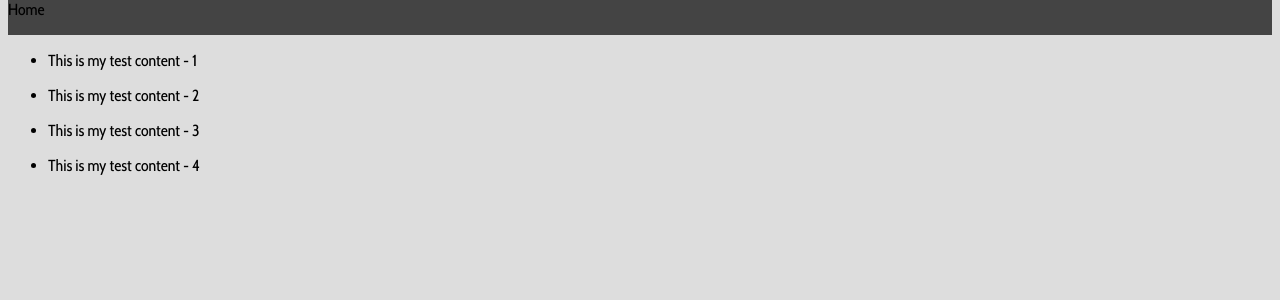
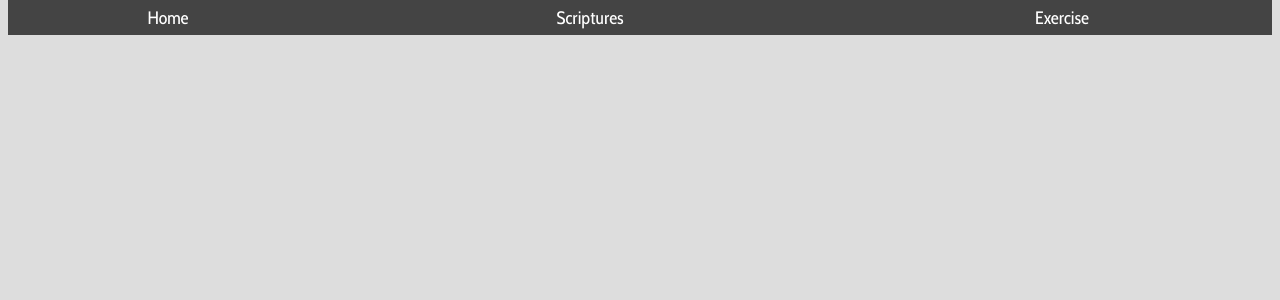
Before and after one commit to browerjosiahdev/biggest-winner, a PHP site: page / in a window 1280 px wide. Shown: the part 158-458 px from the top of the page. Run offline with PHP 8.4, Linux system fonts and the light colour scheme.

Commit message:
Setup styles for master page, and menu

```diff
--- a/css/site.css
+++ b/css/site.css
@@ -1,31 +1,33 @@
-body
-{
+body {
   font-family: 'cabin_condensed', Arial, sans-serif;
-    background-color: #ddd;
-}
+  background-color: #ddd; }
 
-.header
-{
+.header {
   display: table;
   width: 100%;
   height: 150px;
   background-color: #555;
-    text-align: center;
-}
-
-.header .title
-{
+  text-align: center; }
+  .header .title {
     display: table-cell;
     color: #fff;
     font-size: 60px;
     font-weight: bold;
-    vertical-align: middle;
-}
+    vertical-align: middle; }
 
-.menu
-{
+.menu {
   display: table;
   width: 100%;
   height: 35px;
-    background-color: #444;
-}
+  background-color: #444; }
+  .menu .link {
+    cursor: pointer;
+    display: table-cell;
+    color: #fff;
+    font-size: 18px;
+    text-align: center;
+    vertical-align: middle; }
+    .menu .link:hover {
+      color: #ccc; }
+
+/*# sourceMappingURL=site.css.map */
--- /dev/null
+++ b/data/points.json
@@ -0,0 +1,23 @@
+{
+    "points":
+    [
+        {
+            "id": 1,
+            "name": "Scriptures",
+            "description": "Did you read your scriptures today?",
+            "fields":
+            [
+                {
+                    "label": "Reference",
+                    "maxLength": 200,
+                    "numLines": 1
+                },
+                {
+                    "label": "Comment",
+                    "maxLength": 200,
+                    "numLines": 5
+                }
+            ]
+        }
+    ]
+}
--- a/index.html
+++ b/index.html
@@ -1,6 +1,12 @@
 <!DOCTYPE html>
 <html lang="en" ng-app="MasterApp">
     <head>
+        <meta http-equiv="cache-control" content="max-age=0" />
+        <meta http-equiv="cache-control" content="no-cache" />
+        <meta http-equiv="expires" content="0" />
+        <meta http-equiv="expires" content="Tue, 01 Jan 1980 1:00:00 GMT" />
+        <meta http-equiv="pragma" content="no-cache" />
+        <meta http-equiv="X-UA-Compatible" content="IE=Edge" />
         <title>Biggest Winner</title>
         <link type="text/css" rel="stylesheet" href="css/font.css">
         <link type="text/css" rel="stylesheet" href="css/site.css">
@@ -13,11 +19,13 @@
         </div>
         <div class="menu">
             <div class="link">Home</div>
+            <div class="link">Scriptures</div>
+            <div class="link">Exercise</div>
         </div>
-        <ul>
-            <li ng-repeat="test in tests">
-                <p>{{test.content}}</p>
-            </li>
-        </ul>
+        <div class="point-forms-container">
+            <div class="point-form" ng-repeat="point in points">
+                <h3>{{point.name}}</h3>
+            </div>
+        </div>
     </body>
 </html>
--- a/js/site.js
+++ b/js/site.js
@@ -1,18 +1,7 @@
 var m_masterApp = angular.module('MasterApp', []);
 
-m_masterApp.controller('MasterBodyCtrl', ['$scope', function( $scope ) {
-    $scope.tests = [
-        {
-            'content': 'This is my test content - 1'
-        },
-        {
-            'content': 'This is my test content - 2'
-        },
-        {
-            'content': 'This is my test content - 3'
-        },
-        {
-            'content': 'This is my test content - 4'
-        }
-    ];
+m_masterApp.controller('MasterBodyCtrl', ['$scope', '$http', function( $scope, $http ) {
+    $http.get('data/points.json').success(function( data ) {
+        $scope.points = data;
+    });
 }]);
```
Also changed, not shown: 1 other file. Lines whose indentation alone changed are shown as unchanged.
